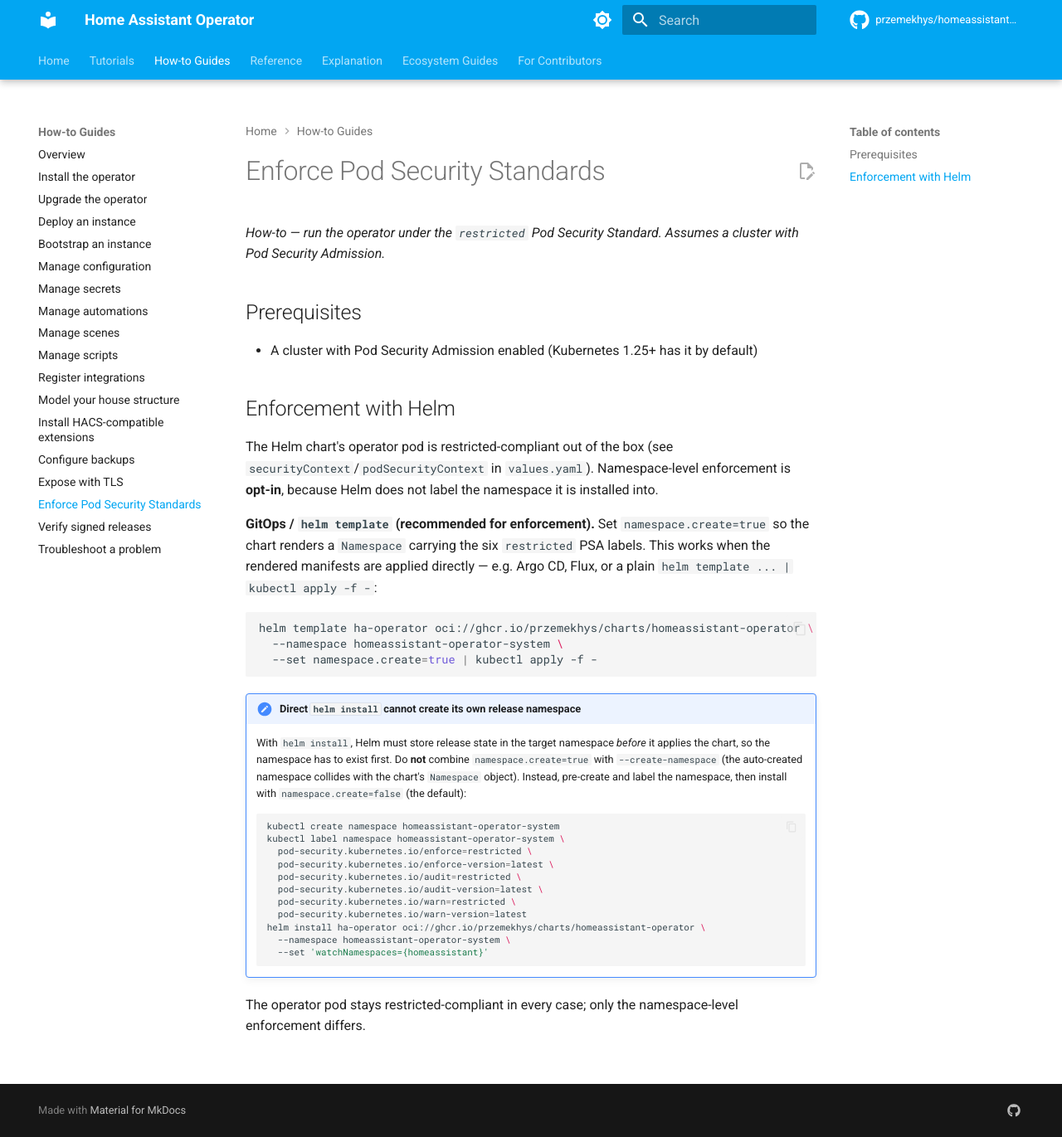
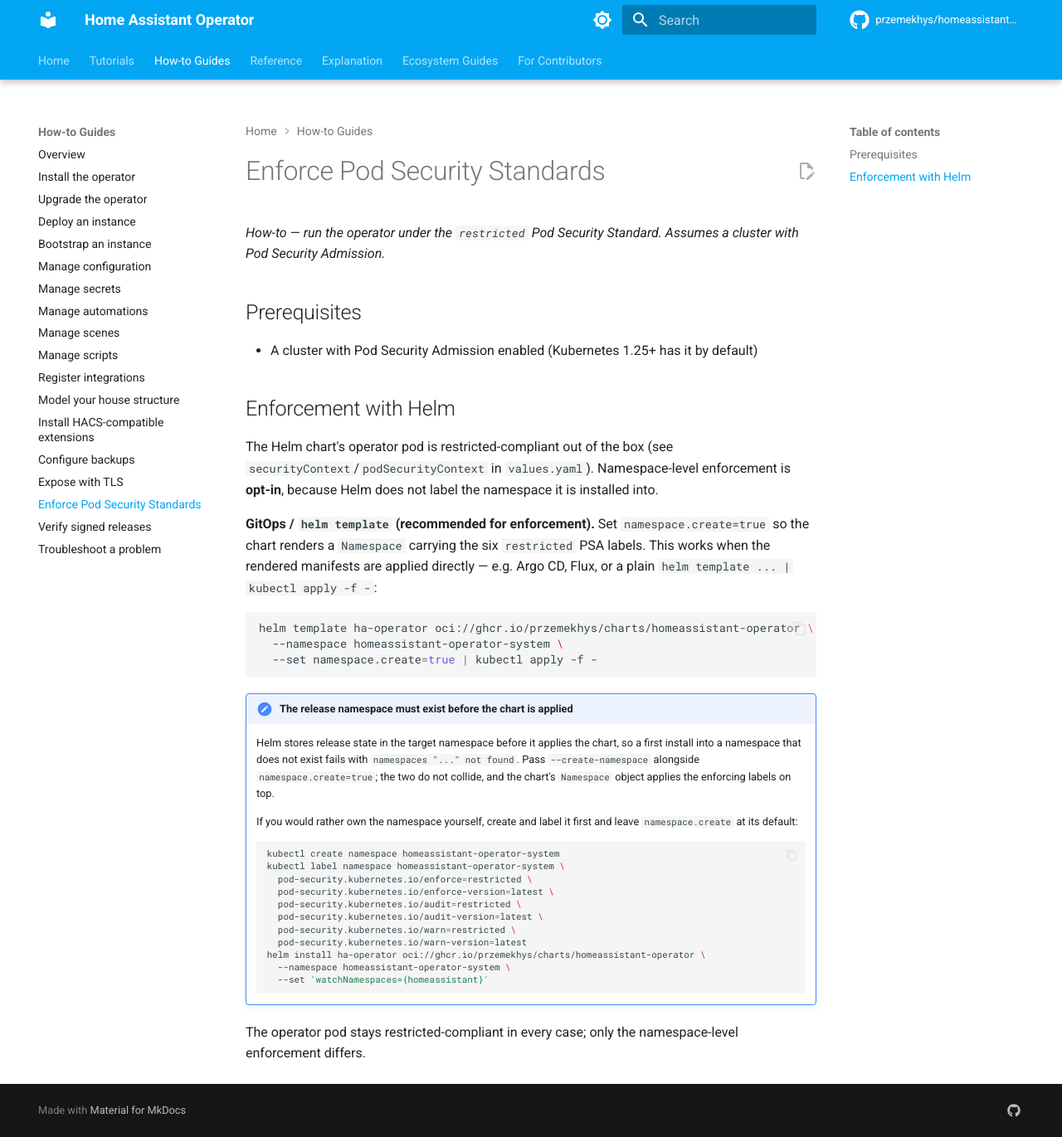
Before and after one commit to agdphd/homeassistant-operator, an MkDocs documentation site: the page built from docs/how-to/enforce-pod-security.md, in a window 1280 px wide and 1371 px high. Shown: the whole window at 83% size. Built offline with MkDocs 1.6.1 and Material for MkDocs 9.7.7, drawn with Linux system fonts in a browser that asks for light colours; comment, search, counter and statistics services are not loaded.

Commit message:
fix(docs): correct install instructions that fail as written

````diff
--- a/docs/how-to/enforce-pod-security.md
+++ b/docs/how-to/enforce-pod-security.md
@@ -24,12 +24,15 @@ helm template ha-operator oci://ghcr.io/przemekhys/charts/homeassistant-operator
   --set namespace.create=true | kubectl apply -f -
 ```
 
-!!! note "Direct `helm install` cannot create its own release namespace"
-    With `helm install`, Helm must store release state in the target namespace *before*
-    it applies the chart, so the namespace has to exist first. Do **not** combine
-    `namespace.create=true` with `--create-namespace` (the auto-created namespace
-    collides with the chart's `Namespace` object). Instead, pre-create and label the
-    namespace, then install with `namespace.create=false` (the default):
+!!! note "The release namespace must exist before the chart is applied"
+    Helm stores release state in the target namespace before it applies the chart, so
+    a first install into a namespace that does not exist fails with
+    `namespaces "..." not found`. Pass `--create-namespace` alongside
+    `namespace.create=true`; the two do not collide, and the chart's `Namespace`
+    object applies the enforcing labels on top.
+
+    If you would rather own the namespace yourself, create and label it first and
+    leave `namespace.create` at its default:
 
     ```bash
     kubectl create namespace homeassistant-operator-system
````
Also changed, not shown: charts/homeassistant-operator/README.md (+1 -1 lines), docs/how-to/install-operator.md (+14 -2 lines), docs/how-to/upgrade-operator.md (+9 -5 lines), 1 other file.
